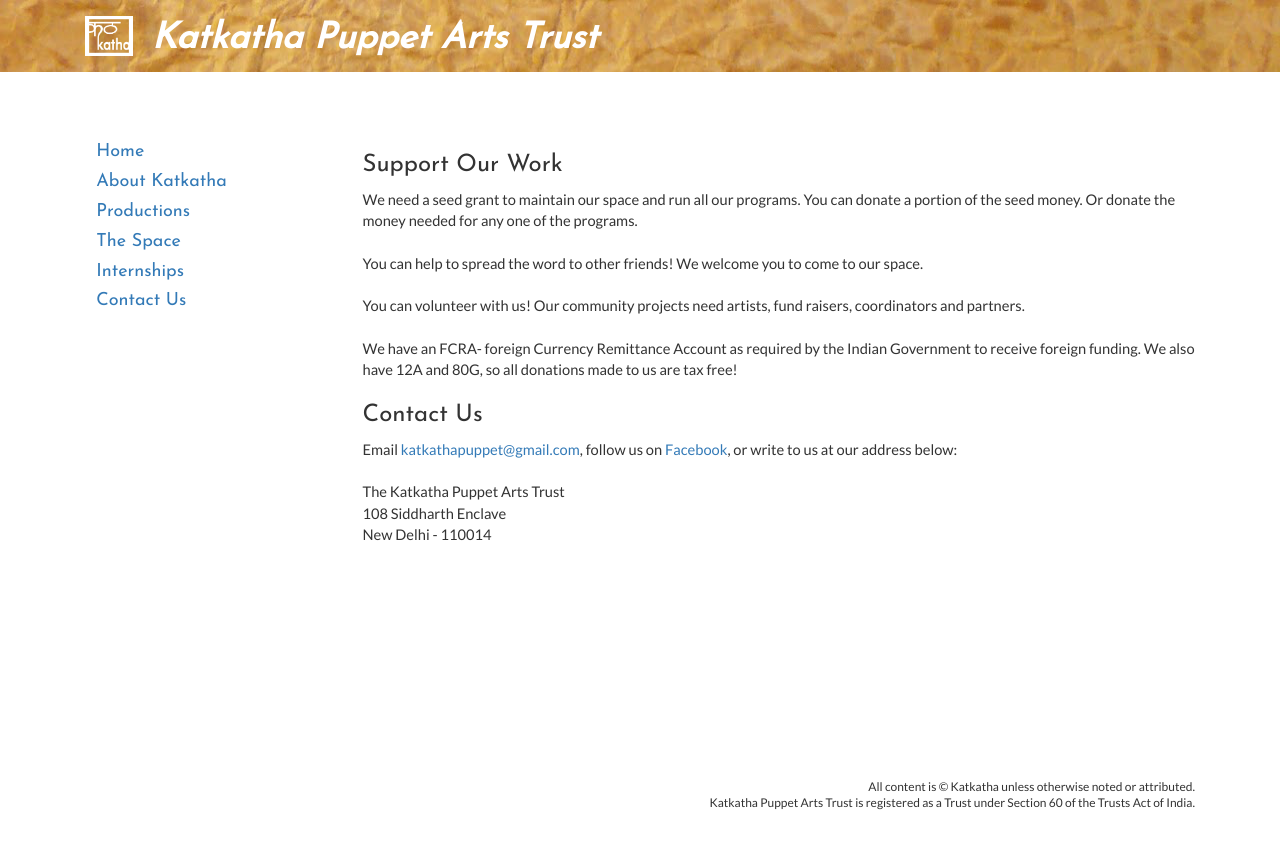
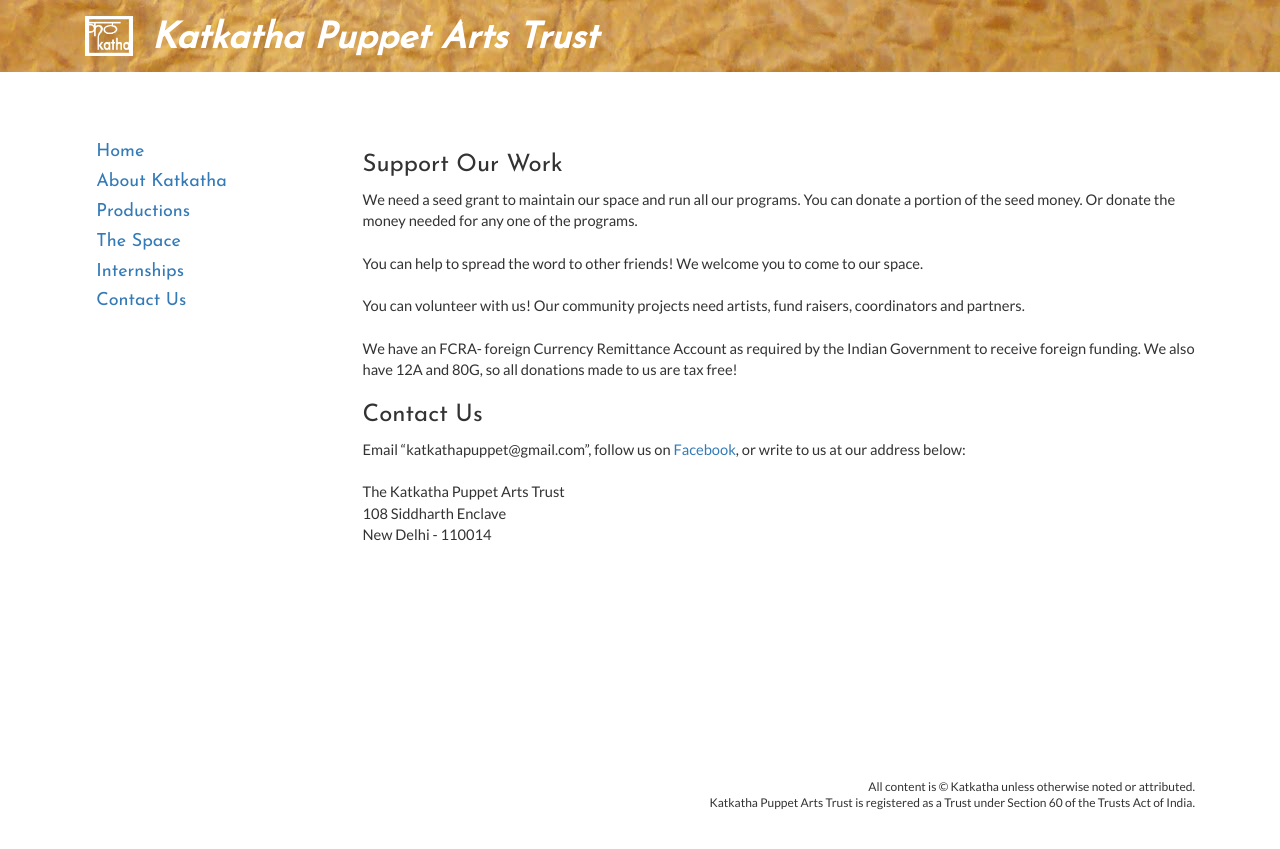
Before and after one commit to katkatha/katkatha.org, a Jekyll site: the page built from _posts/2017-02-09-contact.markdown, in a window 1280 px wide. Shown: the top 849 px of the page. Built offline with Jekyll 4.4.1, drawn with Linux system fonts in a browser that asks for light colours; nearby versions of some CDN libraries; part of the change alters nothing that is shown.

```diff
--- a/_posts/2017-02-09-contact.markdown
+++ b/_posts/2017-02-09-contact.markdown
@@ -17,7 +17,7 @@ We have an FCRA- foreign Currency Remittance Account as required by the Indian G
 
 <h3>Contact Us</h3>
 
-Email <a href="katkathapuppet@gmail.com">katkathapuppet@gmail.com</a>, follow us on <a href="https://www.facebook.com/katkathapuppetry/">Facebook</a>, or write to us at our address below:
+Email "katkathapuppet@gmail.com", follow us on <a href="https://www.facebook.com/katkathapuppetry/">Facebook</a>, or write to us at our address below:
 
 <p>
 The Katkatha Puppet Arts Trust
```
